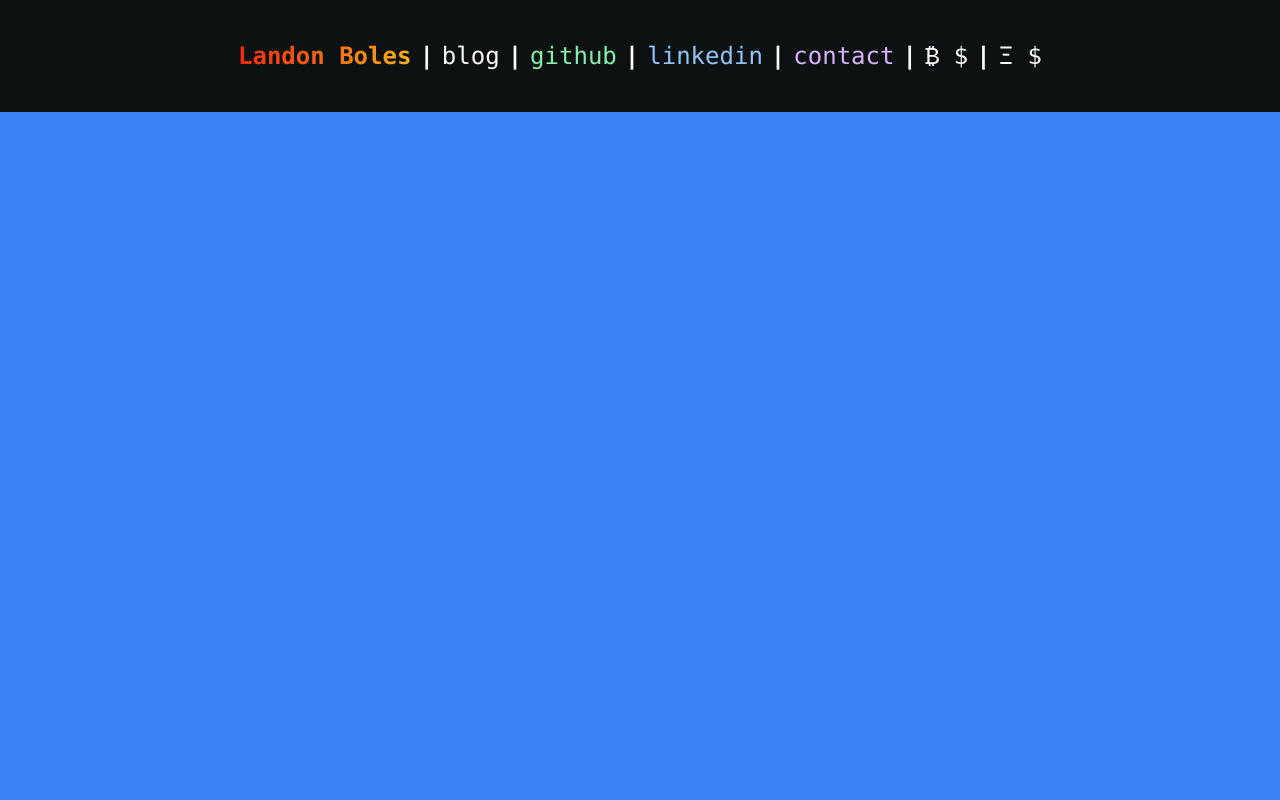
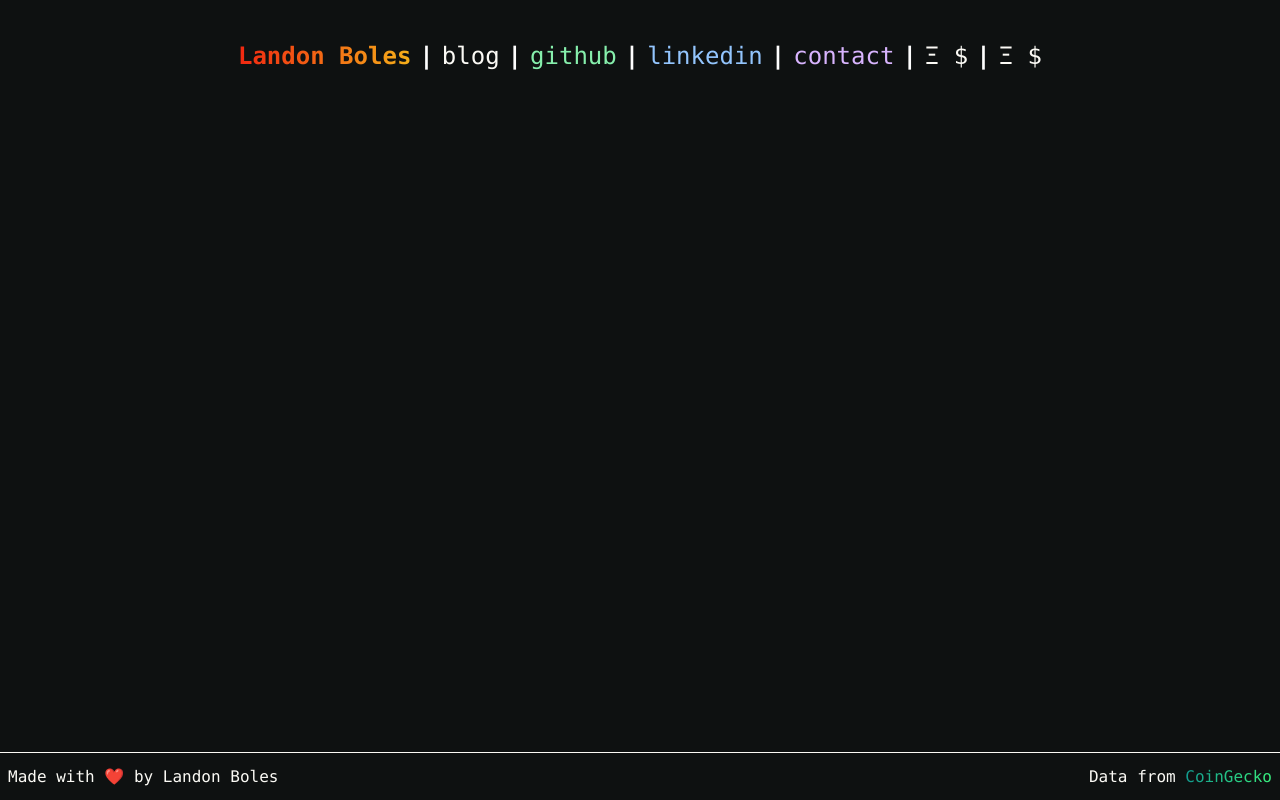
Before and after one commit to TheLDB/website, a Next.js app: page / in a window 1280 px wide. Built offline with nearby package versions, Linux system fonts and the light colour scheme; no server answers.

Commit message:
feat(footer): added footer with CoinGecko attribution

```diff
--- /dev/null
+++ b/components/Footer.tsx
@@ -0,0 +1,14 @@
+const Footer = () => {
+    return (
+        <div className="w-full h-12 bg-site-black border-t border-site-white flex">
+            <div className="w-1/2 h-full flex space-x-4 items-center p-2">
+                <h1 className="font-mono text-md text-site-white font-light">Made with ❤️ by Landon Boles</h1>
+            </div>
+            <div className="w-1/2 h-full flex space-x-4 items-center justify-end p-2">
+                <a href="https://coingecko.com" rel="noopener noreferrer" className="font-mono text-md text-site-white font-light link-underline link-underline-green">Data from <span className="text-gradient-green">CoinGecko</span></a>
+            </div>
+        </div>
+    )
+}
+
+export { Footer };
--- a/components/Navbar.tsx
+++ b/components/Navbar.tsx
@@ -3,7 +3,7 @@ import { useEffect, useState } from "react";
 import axios from 'axios';
 
 const Navbar = () => {
-    const [cryptoPrices, setCryptoPrices] = useState<{ethPrice: number; btcPrice: number}>();
+    const [cryptoPrices, setCryptoPrices] = useState<{ ethPrice: number; btcPrice: number }>();
 
     useEffect(() => {
         const fetchPrices = async () => {
@@ -39,13 +39,9 @@ const Navbar = () => {
                         <h1 className="font-mono text-purple-300 font-light text-2xl link-underline link-underline-black hover:cursor-pointer">contact</h1>
                     </Link>
                     <h1 className="font-mono text-white font-semibold text-2xl">|</h1>
-                    <Link href="/">
-                        <h1 className="font-mono text-site-white font-light text-2xl link-underline link-underline-black hover:cursor-pointer">₿ ${cryptoPrices?.btcPrice.toLocaleString()}</h1>
-                    </Link>
+                    <a target="_blank" rel="noopener noreferrer" href="https://www.coingecko.com/en/coins/ethereum" className="font-mono text-site-white font-light text-2xl link-underline link-underline-black hover:cursor-pointer">Ξ ${cryptoPrices?.btcPrice.toLocaleString()}</a>
                     <h1 className="font-mono text-white font-semibold text-2xl">|</h1>
-                    <Link href="/">
-                        <h1 className="font-mono text-site-white font-light text-2xl link-underline link-underline-black hover:cursor-pointer">Ξ ${cryptoPrices?.ethPrice.toLocaleString()}</h1>
-                    </Link>
+                    <a target="_blank" rel="noopener noreferrer" href="https://www.coingecko.com/en/coins/ethereum" className="font-mono text-site-white font-light text-2xl link-underline link-underline-black hover:cursor-pointer">Ξ ${cryptoPrices?.ethPrice.toLocaleString()}</a>
                 </div>
             </div>
         </div>
--- a/pages/index.tsx
+++ b/pages/index.tsx
@@ -1,5 +1,6 @@
 import { NextPage } from "next";
 import Head from "next/head";
+import { Footer } from "../components/Footer";
 import { Navbar } from "../components/Navbar";
 
 const Home: NextPage = () => {
@@ -10,9 +11,10 @@ const Home: NextPage = () => {
       </Head>
       <div className="w-full h-screen bg-site-black">
         <Navbar />
-        <div className="w-full h-[calc(100%-7rem)] bg-blue-500">
+        <div className="w-full h-[calc(100%-10rem)] bg-site-black">
 
         </div>
+        <Footer />
       </div>
     </div>
   )
--- a/styles/globals.css
+++ b/styles/globals.css
@@ -15,6 +15,10 @@
 	background-image: linear-gradient(transparent, transparent), linear-gradient(to right, #f12711, #f5af19)
 }
 
+.link-underline-green {
+	background-image: linear-gradient(transparent, transparent), linear-gradient(to right, #11998e, #38ef7d)
+}
+
 .link-underline:hover {
 	background-size: 100% 3px;
 	background-position: 0 100%
@@ -26,3 +30,10 @@
 	-webkit-background-clip: text;
 	-webkit-text-fill-color: transparent;
 }
+
+.text-gradient-green {
+	background: linear-gradient(90deg, #11998e, #38ef7d 100%);
+	background-clip: text;
+	-webkit-background-clip: text;
+	-webkit-text-fill-color: transparent;
+}
```
